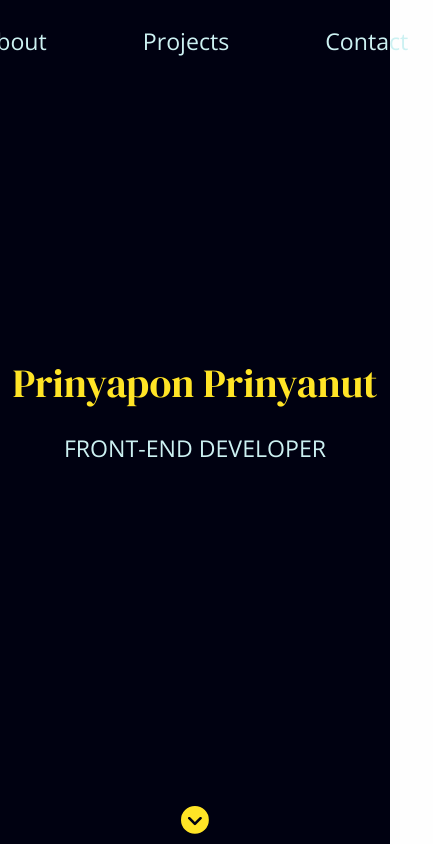
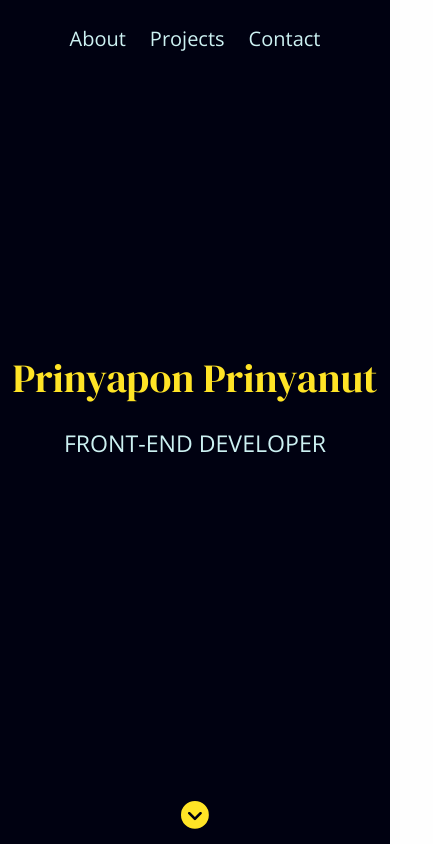
Before and after one commit to GeniePrinie/portfolio2, a React (Create React App) app: page / in a window 390 px wide. Shown: the top 844 px of the page, 433 px wide, since content can reach past the window. Built offline with nearby package versions, Linux system fonts and the light colour scheme; a web font is replaced by a local one.

Commit message:
Update overflow-x and font-size

```diff
--- a/src/Layout/Header.jsx
+++ b/src/Layout/Header.jsx
@@ -38,21 +38,21 @@ export const Header = () => {
       className="d-flex justify-content-center py-4 bg-dark text-primary fs-3"
     >
       <NavLink
-        className="text-decoration-none mx-5 nav-link"
+        className="text-decoration-none nav-link"
         onClick={scrollToAbout}
       >
         About
       </NavLink>
       <NavLink
         to="/"
-        className="text-decoration-none mx-5 nav-link"
+        className="text-decoration-none mx-4 nav-link"
         onClick={scrollToProjects}
       >
         Projects
       </NavLink>
       <NavLink
         to="/"
-        className="text-decoration-none mx-5 nav-link"
+        className="text-decoration-none nav-link"
         onClick={scrollToContact}
       >
         Contact
--- a/src/styles.scss
+++ b/src/styles.scss
@@ -1,7 +1,6 @@
 $primary: #ccf1f2;
 $secondary: #fffadb;
 $success: #ffe426;
-$info: #f2f3f5;
 $dark: #000111;
 $light: #fefefe;
 $danger: #9900ff;
@@ -18,6 +17,7 @@ html {
   margin: 0;
   padding: 0;
   position: relative;
+  overflow-x: hidden;
 }
 
 body {
@@ -27,6 +27,7 @@ body {
   background-color: $light;
   color: $dark;
   min-height: 100vh;
+  overflow-x: hidden;
 }
 
 h1 {
@@ -37,6 +38,16 @@ h1 {
 @media screen and (max-width: 768px) {
   h1 {
     font-size: 40px;
+  }
+  .nav-link {
+    font-size: 20px;
+  }
+}
+
+@media screen and (max-width: 576px) {
+  .btn,
+  body {
+    font-size: 13px;
   }
 }
 
@@ -134,7 +145,7 @@ footer {
 .btn {
   border: 1px solid $dark;
   border-radius: 0%;
-  background-color: $dark !important;
+  background-color: $dark;
   color: $light;
   text-transform: uppercase;
   padding: 15px 40px;
@@ -144,7 +155,7 @@ footer {
   letter-spacing: 1.5px;
   font-weight: bolder;
   &:hover {
-    background-color: $success !important;
+    background-color: $success;
     color: $dark;
   }
 }
@@ -153,7 +164,7 @@ footer {
   border: 1px solid $success;
   border-radius: 0%;
   padding: 5px 15px;
-  background-color: $success !important;
+  background-color: $success;
   margin-bottom: 0;
   letter-spacing: 1.5px;
 }
```
